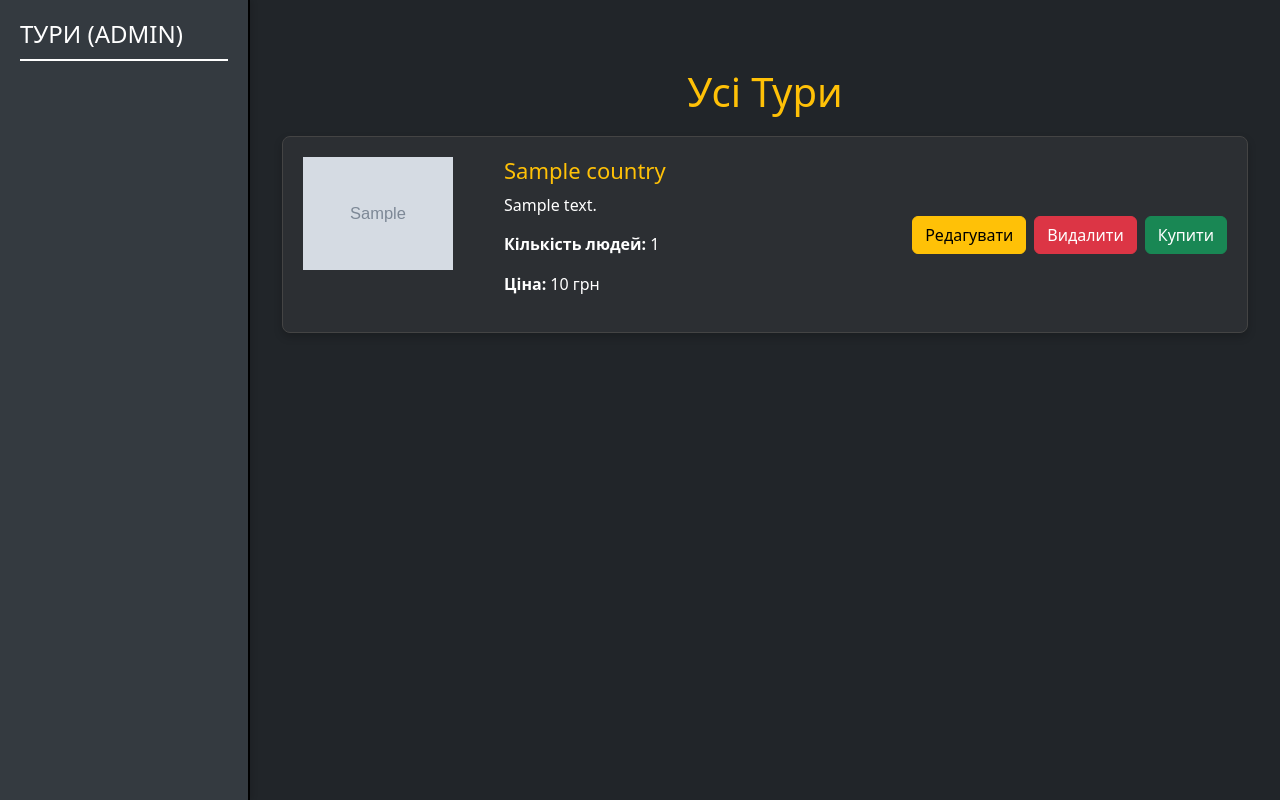
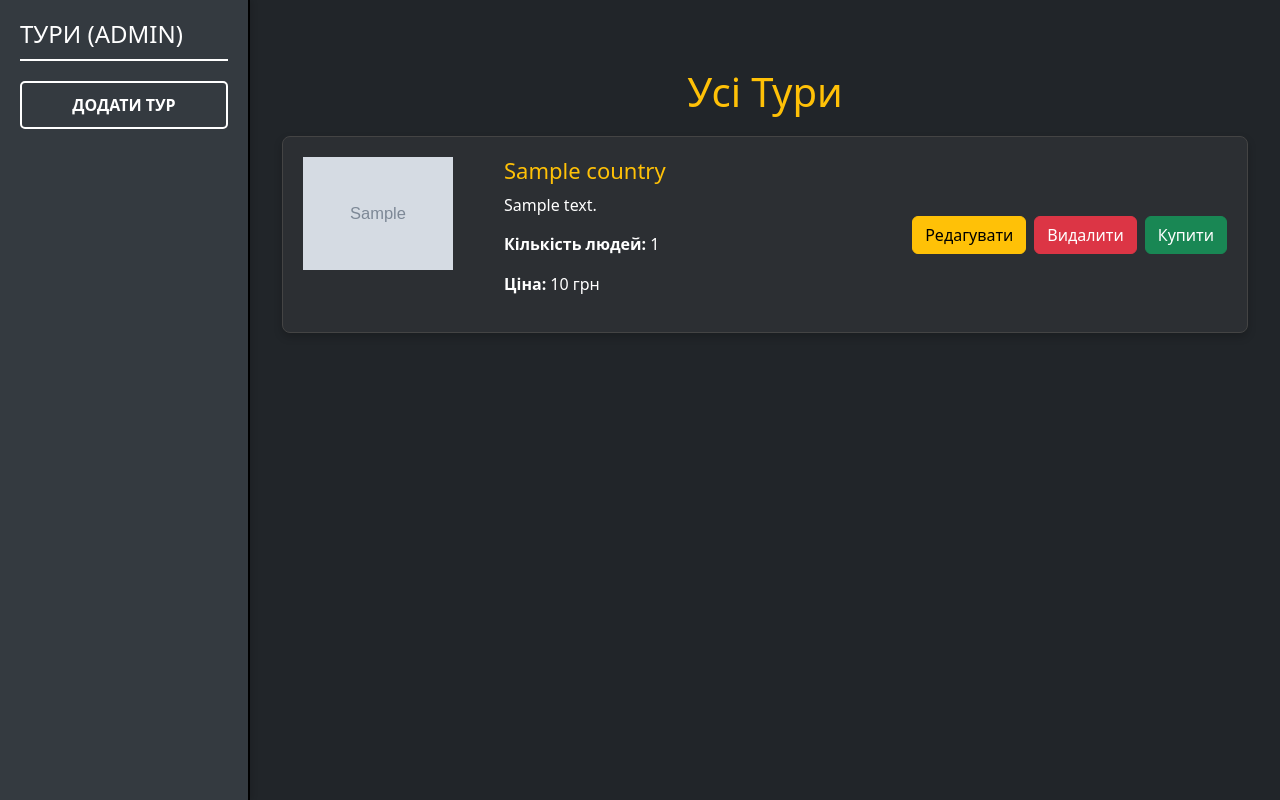
Before and after one commit to L1ptsonnn/Project3semester, a FastAPI app: template templates/index-admin.html in a window 1280 px wide. Run offline with FastAPI, Linux system fonts and the light colour scheme; the template is opened without the code that fills it: most values are stand-ins (such as "Sample title", 1, 10 or a date in 2020); grey boxes marked "Sample" are stand-in pictures.

Commit message:
(Add): Added forgotten button

```diff
--- a/templates/index-admin.html
+++ b/templates/index-admin.html
@@ -10,6 +10,7 @@
 <body>
     <div class="sidebar">
         <h2>ТУРИ (ADMIN)</h2>
+        <a href="/tour-create" class="add-post-link">ДОДАТИ ТУР</a>
     </div>
 
     <div class="main-content">
```
